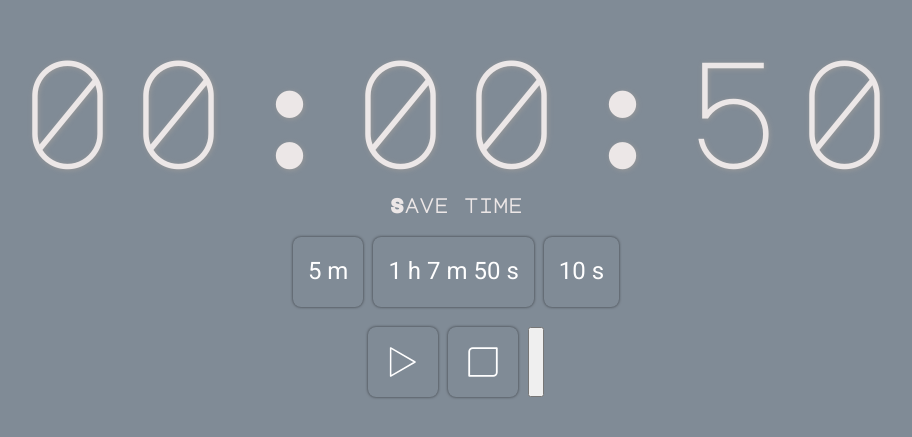
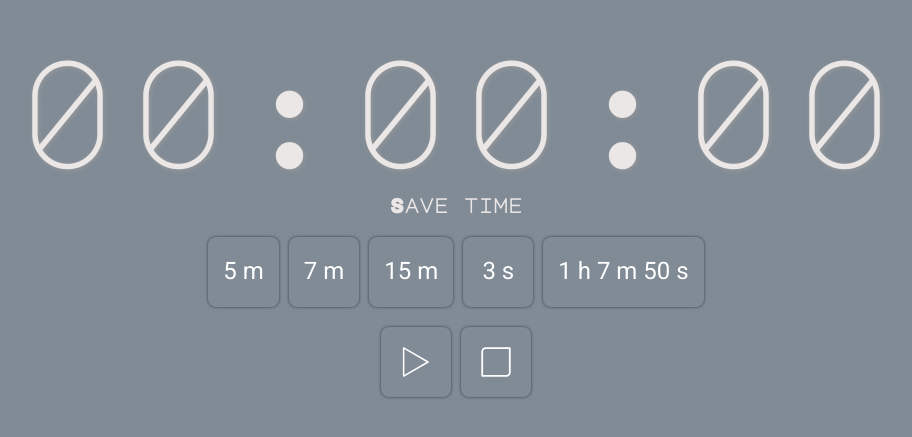
Before and after one commit to Episodel/timeLeft, a React (Create React App) app: page / in a window 1280 px wide. Shown: the part 191-628 px from the top of the page, without its empty margins (184-1096 px from the left). Built offline with nearby package versions, Linux system fonts and the light colour scheme; no server answers.

Commit message:
added sound for time end

```diff
--- a/src/components/Timer/Timer.tsx
+++ b/src/components/Timer/Timer.tsx
@@ -20,8 +20,10 @@ interface IInitialTime {
 
 const initialTime: Array<IInitialTime> = [
   { h: 0, m: 5, s: 0 },
+  { h: 0, m: 7, s: 0 },
+  { h: 0, m: 15, s: 0 },
+  { h: 0, m: 0, s: 3 },
   { h: 1, m: 7, s: 50 },
-  { h: 0, m: 0, s: 10 },
 ]
 
 const padTime = (time: number) => {
@@ -46,7 +48,7 @@ const timeParse = (time: any) => {
 }
 
 const Timer: React.FC<ITimerProps> = ({ className }) => {
-  const [timeLeft, setTimeLeft] = React.useState(50)
+  const [timeLeft, setTimeLeft] = React.useState(0)
   const [isRunning, setIsRunning] = React.useState(false)
   const hours = padTime(Math.floor(timeLeft / 60 / 60))
   const minutes = padTime(Math.floor((timeLeft / 60) % 60))
@@ -54,6 +56,8 @@ const Timer: React.FC<ITimerProps> = ({ className }) => {
 
   const intervalRef = React.useRef<number | null>(null)
   const intervalTime = React.useRef<number>(0)
+
+  const [play, { stop, isPlaying }] = useSound(sound, { volume: 0.1 })
 
   const startTimer = () => {
     if (intervalRef.current !== null) return
@@ -63,6 +67,7 @@ const Timer: React.FC<ITimerProps> = ({ className }) => {
         if (prev >= 1) return prev - 1
         // eslint-disable-next-line @typescript-eslint/no-use-before-define
         resetTimer()
+        play()
         return 0
       })
     }, 1000)
@@ -82,11 +87,13 @@ const Timer: React.FC<ITimerProps> = ({ className }) => {
     intervalRef.current = null
     setTimeLeft(intervalTime.current)
     setIsRunning(false)
+    stop()
   }
 
   const handleSavedTime = (index: number) => {
     const setTime = initialTime.find((item, i) => i === index)
     intervalTime.current = timeParse(setTime)
+    stop()
     setTimeLeft(intervalTime.current)
     startTimer()
   }
@@ -128,23 +135,8 @@ const Timer: React.FC<ITimerProps> = ({ className }) => {
         <Button type="button" onClick={resetTimer}>
           <Stop className="icon" />
         </Button>
-        <FanfareButton />
       </div>
     </div>
-  )
-}
-
-const FanfareButton = () => {
-  const [play] = useSound(sound, { volume: 0.25 })
-
-  const handleClick = () => {
-    play()
-  }
-
-  return (
-    <>
-      <button type="button" onClick={handleClick} />
-    </>
   )
 }
 
```
Also changed, not shown: 1 other file (tests, documents, lock files or other folders).
